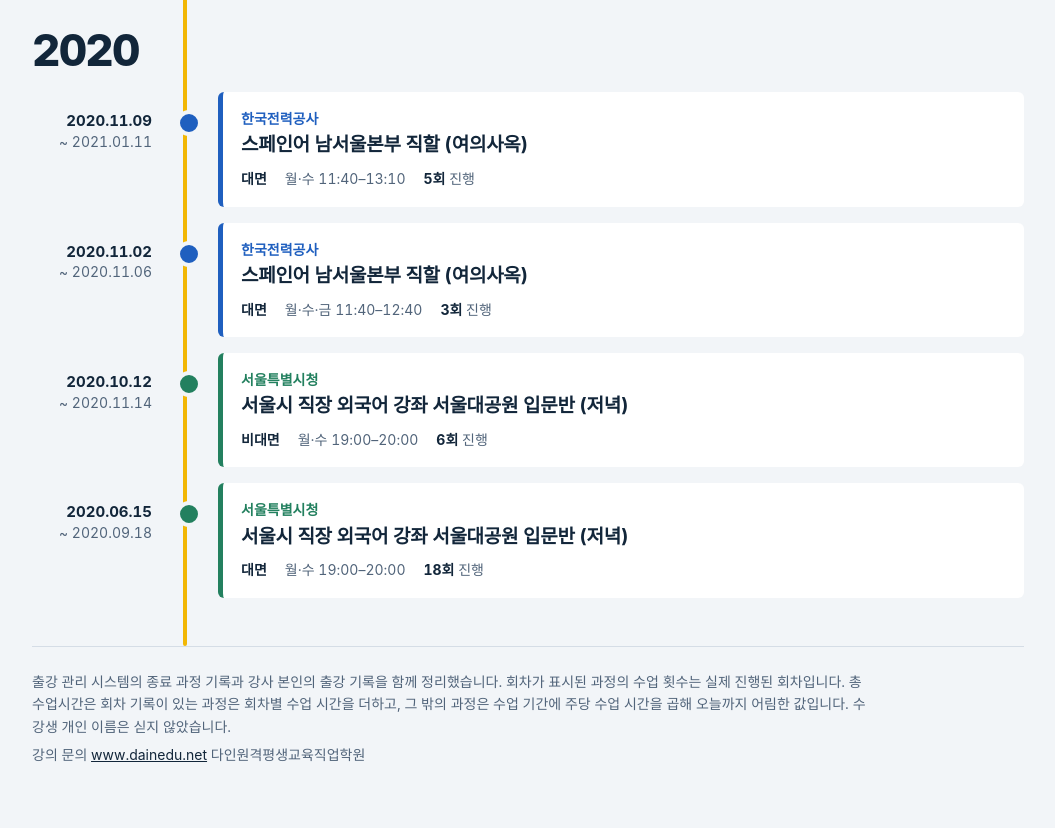
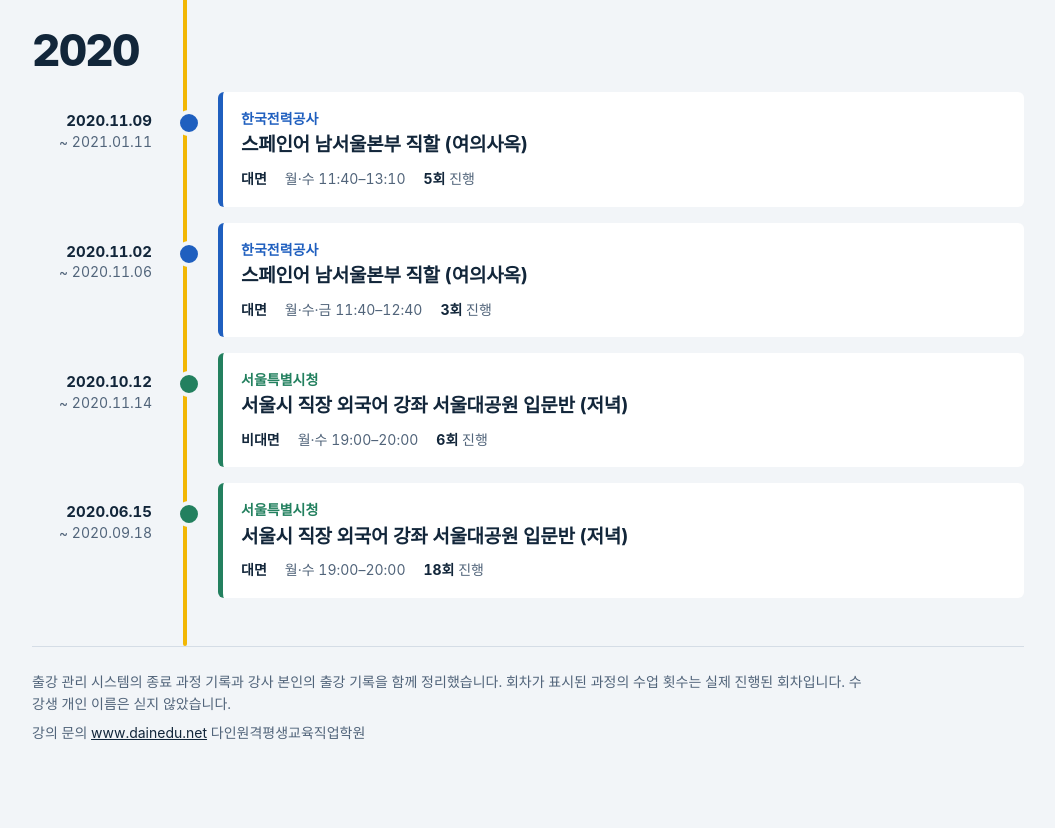
Before and after one commit to yalli2/lecture_timeline, a plain HTML site: page index.html in a window 1280 px wide. Shown: the part 5321-6149 px from the top of the page, without its empty margins (112-1167 px from the left). After the commit the page ends 6127 px from the top, so only its background shows below. Drawn offline with Linux system fonts and the light colour scheme; a web font is replaced by a local one.

Commit message:
하단의 총 수업시간 안내 문구 삭제
Co-Authored-By: Claude Fable 5.2 <noreply@anthropic.com>
Claude-Session: https://claude.ai/code/session_0117yATAFYuB1R51UF3f1RDg

```diff
--- a/index.html
+++ b/index.html
@@ -178,7 +178,7 @@
   <main class="timeline" id="timeline"></main>
 
   <footer>
-    <p>출강 관리 시스템의 종료 과정 기록과 강사 본인의 출강 기록을 함께 정리했습니다. 회차가 표시된 과정의 수업 횟수는 실제 진행된 회차입니다. 총 수업시간은 회차 기록이 있는 과정은 회차별 수업 시간을 더하고, 그 밖의 과정은 수업 기간에 주당 수업 시간을 곱해 오늘까지 어림한 값입니다. 수강생 개인 이름은 싣지 않았습니다.</p>
+    <p>출강 관리 시스템의 종료 과정 기록과 강사 본인의 출강 기록을 함께 정리했습니다. 회차가 표시된 과정의 수업 횟수는 실제 진행된 회차입니다. 수강생 개인 이름은 싣지 않았습니다.</p>
     <p>강의 문의 <a href="https://www.dainedu.net">www.dainedu.net</a> 다인원격평생교육직업학원</p>
   </footer>
 </div>
```
